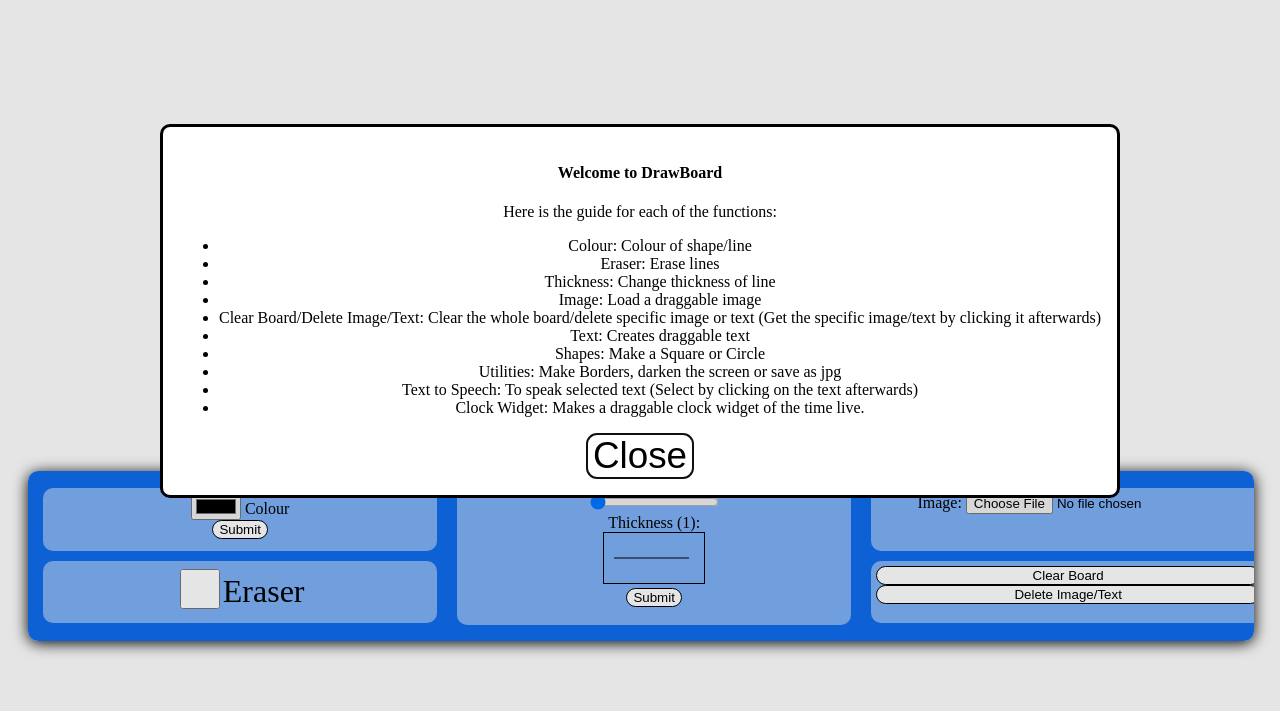
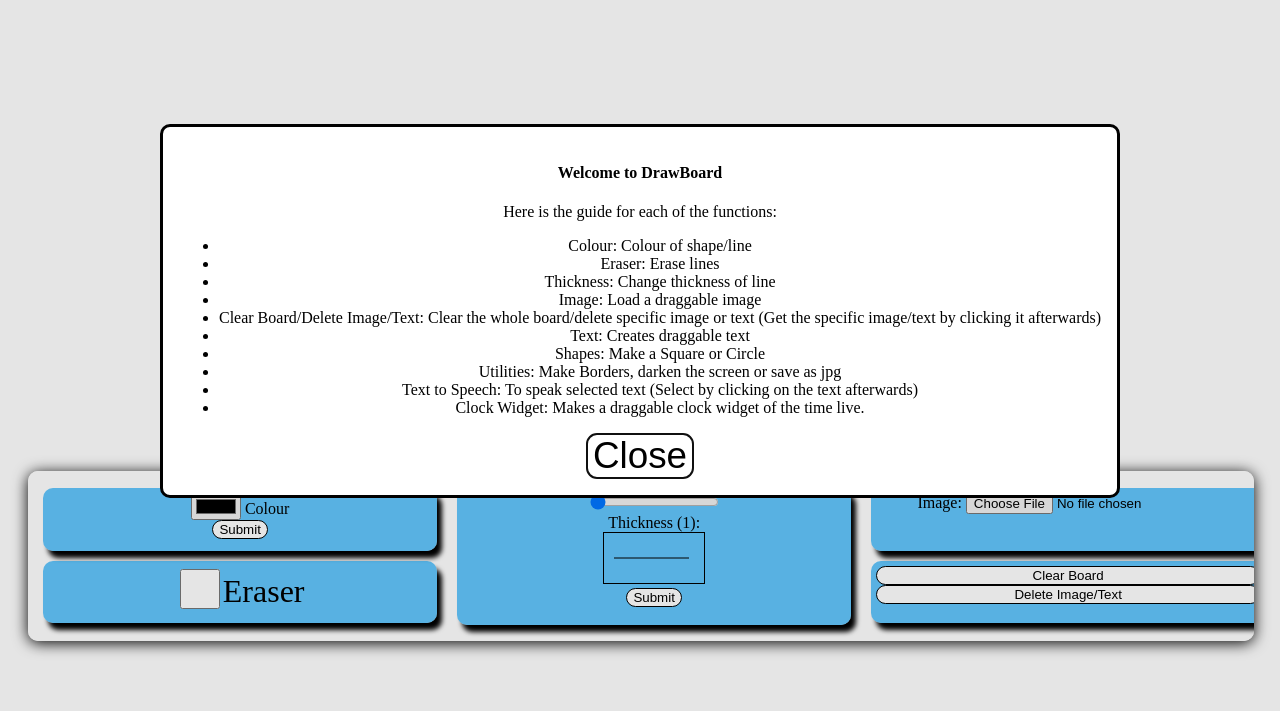
Before and after one commit to Jacalastre123/DrawBoard, a plain HTML site: page index.html in a window 1280 px wide. Shown: the part 89-810 px from the top of the page. Drawn offline with Linux system fonts and the light colour scheme; a web font is replaced by a local one.

Commit message:
Update style.css

```diff
--- a/style.css
+++ b/style.css
@@ -1,7 +1,7 @@
   #floater {
         height: 20vh;
          width: 95vw;
-          background-color: rgb(15, 108, 237);
+          background-color: white;
           position: absolute;
           top: 70%;
           left: 2.2%;
@@ -21,13 +21,13 @@
         flex: 0 0 auto;
       margin: 10px;
         width: 30vw;
-        background-color: rgba(255, 255, 255, 0.461);
+        background-color: rgba(17, 168, 249, 0.66);
         padding: 5px;
         border-radius: 10px;
         text-align: center;
        min-height: 80%;
      text-align: center;
-
+      box-shadow: 5px 7px 5px black;
       }
       div .section {
             min-height: 80%;
```
